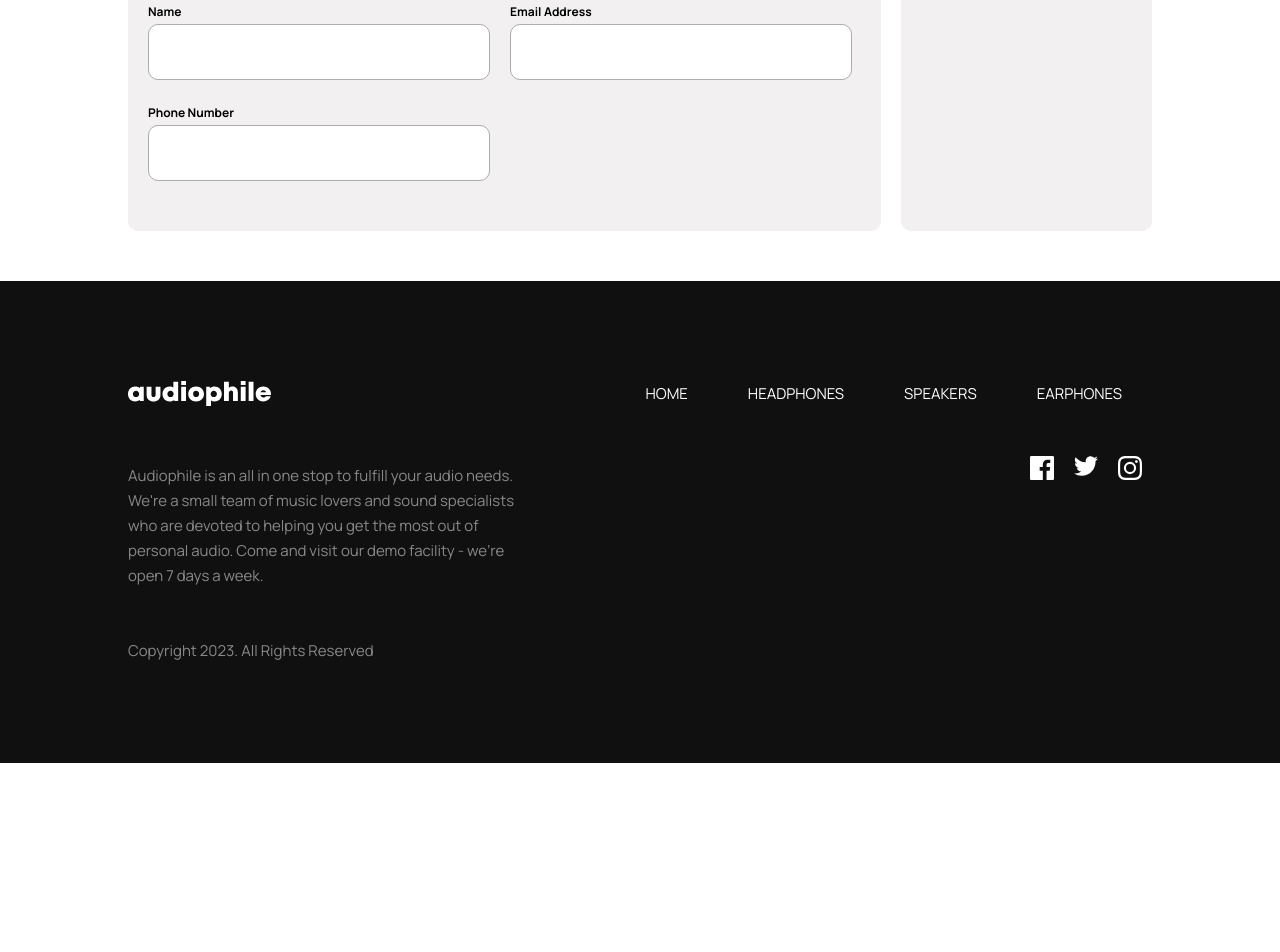
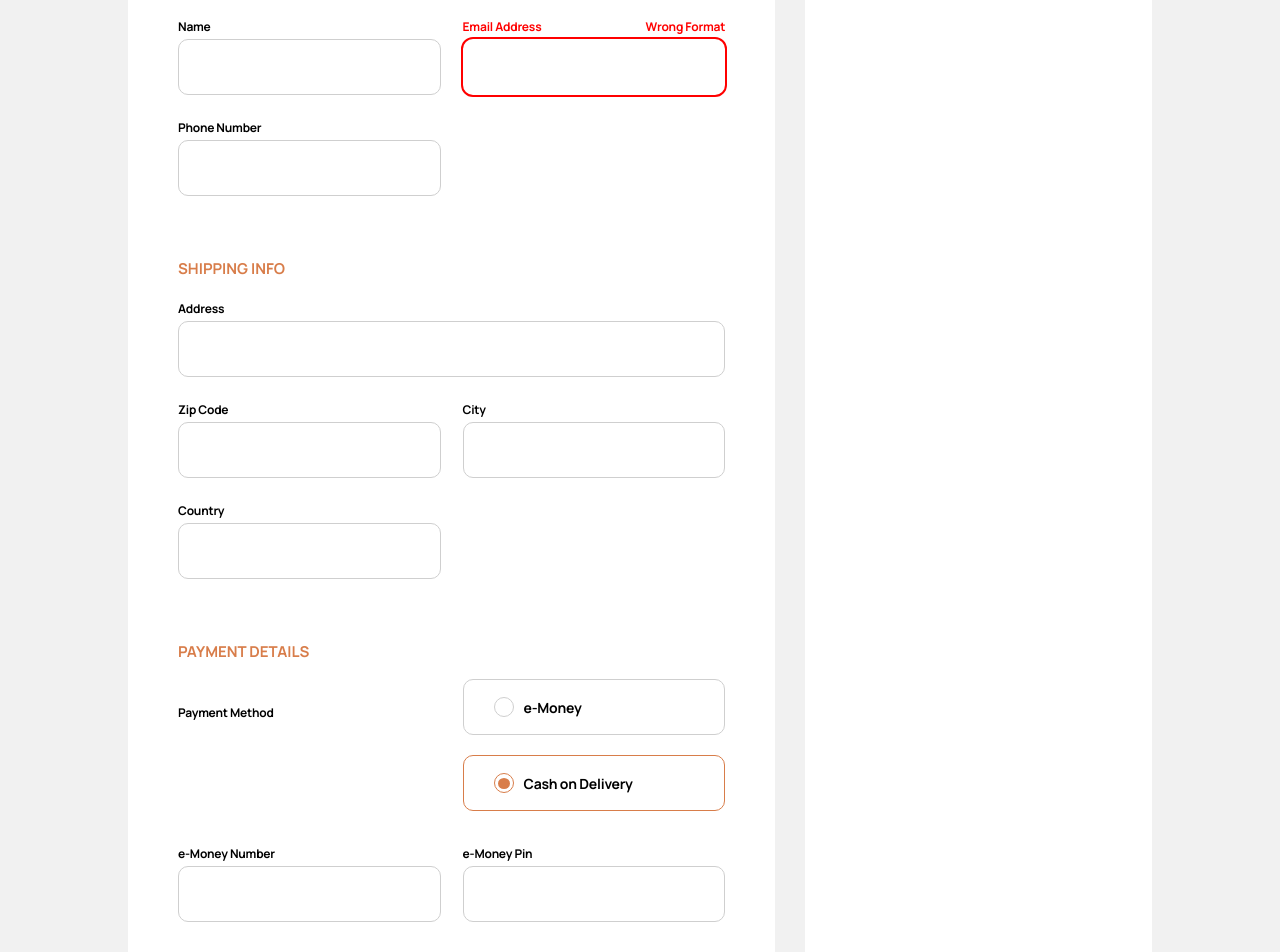
Before and after one commit to Zolfikaar/Audio-phile, a Vue app: page /checkout in a window 1280 px wide. Shown: the part 360-1312 px from the top of the page. Before the commit the page ends 1123 px from the top, so only its background shows below. Built offline with nearby package versions, Linux system fonts and the light colour scheme.

Commit message:
Complete checkout form main style

```diff
--- a/src/assets/base.css
+++ b/src/assets/base.css
@@ -7,7 +7,11 @@
   --light-gray: #f1f1f1;
   --ghost-white: #fafafa;
 }
-
+input::-webkit-outer-spin-button,
+input::-webkit-inner-spin-button {
+  -webkit-appearance: none;
+  margin: 0;
+}
 *,
 *::before,
 *::after,
@@ -168,4 +172,4 @@ button:hover{
   text-decoration: none;
   text-transform: uppercase;
 }
-#app{position: relative; z-index: 1;}
+#app{position: relative; z-index: 2;}
--- /dev/null
+++ b/src/components/icons/iconCashOn.vue
@@ -0,0 +1,3 @@
+<template>
+  <svg width="48" height="48" xmlns="http://www.w3.org/2000/svg"><path d="M46.594 8.438H42.28c-.448 0-.869.213-1.134.574l-2.694 3.674a1.15 1.15 0 1 1-1.848-1.37c2.568-3.53 2.864-3.545 2.864-4.285 0-.779-.636-1.406-1.407-1.406h-5.404a17.658 17.658 0 0 1 9.606-2.813h4.33a1.406 1.406 0 0 0 0-2.812h-4.33c-5.277 0-10.33 2.02-14.142 5.625h-8.34c-.777 0-1.407.63-1.407 1.406v9.938H9.844c-.777 0-1.406.63-1.406 1.406v15.6a14.053 14.053 0 0 0-7.824 3.089 1.406 1.406 0 1 0 1.772 2.185 11.226 11.226 0 0 1 7.048-2.499h3.129c.775 0 1.406.63 1.406 1.406 0 .776-.631 1.407-1.406 1.407H8.436a1.406 1.406 0 0 0 0 2.812h13.728a4.226 4.226 0 0 1-3.977 2.813H1.405a1.406 1.406 0 0 0 0 2.812h16.782c3.395 0 6.236-2.42 6.89-5.625h7.36c.776 0 1.406-.63 1.406-1.406V25.312h9.843c.777 0 1.407-.63 1.407-1.406V11.25h1.5a1.406 1.406 0 0 0 0-2.813ZM33.61 17.599a1.404 1.404 0 0 0-1.172-.63h-3.085c-1.084-1.834.241-4.172 2.381-4.172 2.531 0 3.708 3.115 1.876 4.802ZM21.188 8.437h14.06c-.744 1.03-1.057 1.305-1.352 1.983-4.216-1.779-8.726 2.057-7.559 6.549h-5.15V8.437ZM19.78 19.782h2.813v5.625H19.78v-5.625Zm11.25 19.782h-14.49c.969-2.735-1.07-5.626-3.979-5.626H11.25V19.782h5.719v7.032c0 .776.63 1.406 1.406 1.406H24c.777 0 1.406-.63 1.406-1.407v-7.03h5.625v19.78ZM33.844 22.5v-1.771a5.56 5.56 0 0 0 3.453-4.769 3.954 3.954 0 0 0 3.424-1.611l1.56-2.127V22.5h-8.437Z" fill="#D87D4A"/></svg>
+</template>
--- a/src/views/CheckoutView.vue
+++ b/src/views/CheckoutView.vue
@@ -1,5 +1,5 @@
 <script setup>
-
+import iconCashOn from '@/components/icons/iconCashOn.vue'
 </script>
 
 <template>
@@ -16,6 +16,7 @@
         <div class="checkout-form">
           <h3>Checkout</h3>
           <form>
+
             <div class="form-group">
               <div class="group-title">Billing Details</div>
               <div class="group">
@@ -23,8 +24,8 @@
                   <label>Name</label>
                   <input type="text">
                 </div>
-                <div class="group-item">
-                  <label>Email Address</label>
+                <div class="group-item error-state">
+                  <label>Email Address <span class="error">Wrong Format</span></label>
                   <input type="email">
                 </div>
                 <div class="group-item">
@@ -33,6 +34,66 @@
                 </div>
               </div>
             </div>
+
+            <div class="form-group">
+              <div class="group-title">Shipping Info</div>
+              <div class="group">
+                <div class="group-item address">
+                  <label>Address</label>
+                  <input type="text">
+                </div>
+                <div class="group-item zip-code">
+                  <label>Zip Code</label>
+                  <input type="number">
+                </div>
+                <div class="group-item">
+                  <label>City</label>
+                  <input type="text">
+                </div>
+                <div class="group-item">
+                  <label>Country</label>
+                  <input type="text">
+                </div>
+              </div>
+            </div>
+
+            <div class="form-group payment-details">
+              <div class="group-title">payment details</div>
+              <div class="group-item">
+                <label>Payment Method</label>
+                <div class="payment-options">
+                  <div class="option ">
+                    <span class="checkbox"></span>
+                    <span>e-Money</span>
+                  </div>
+                  <div class="option checked">
+                    <span class="checkbox"></span>
+                    <span>Cash on Delivery</span>
+                  </div>
+                </div>
+              </div>
+            </div>
+
+            <div class="form-group emoney-info">
+              <div class="group">
+                <div class="group-item">
+                  <label>e-Money Number</label>
+                  <input type="number">
+                </div>
+                <div class="group-item">
+                  <label>e-Money Pin</label>
+                  <input type="number">
+                </div>
+              </div>
+            </div>
+
+            <div class="form-group on-delivery-info">
+              <div class="icon">
+                <iconCashOn />
+              </div>
+              <p>The ‘Cash on Delivery’ option enables you to pay in cash when our delivery courier arrives at your residence. Just make sure your address is correct so that your order will not be cancelled.</p>
+            </div>
+
           </form>
         </div>
 
@@ -47,59 +108,128 @@
   </div>
 </template>
 
-<style>
-.checkout-page{margin: 50px 0;}
-.checkout-page .checkout-header{margin-bottom: 50px;}
+<style >
+#app.checkout-page{background-color: #f1f1f1 !important;}
+.checkout-page .checkout-header{margin: 50px 0;}
 .checkout-page .checkout-content{
   display: flex;
   justify-content: space-between;
+  margin-bottom: 50px;
 }
+.checkout-page .checkout-content .cart-summary{width: 35%;}
 .checkout-page .checkout-content .cart-summary,
 .checkout-page .checkout-content .checkout-form{
   border-radius: 10px;
-  background-color: #f2f0f0;
-  padding: 30px 20px;
+  background-color: white;
 }
 .checkout-page .checkout-content .checkout-form{
-  width: 75%;
-  margin-right: 20px;
+  width: 65%;
+  margin-right: 30px;
+  padding: 50px;
 }
+.checkout-page .checkout-content .checkout-form form .form-group:nth-child(2){margin: 30px 0;}
 .checkout-page .checkout-content .checkout-form form .form-group .group-title{
   text-transform: uppercase;
   color: var(--main-orang);
-  margin:  40px 0 20px 0;
+  margin:  40px 0 15px 0;
   font-weight: bold;
 }
 .checkout-page .checkout-content .checkout-form form .form-group .group{
   display: flex;
   flex-wrap: wrap;
+  justify-content: space-between;
 }
-.checkout-page .checkout-content .checkout-form form .form-group .group .group-item:first-child{
-  margin-right: 20px;
-}
+.checkout-page .checkout-content .checkout-form form .form-group .group .group-item:first-child{margin-right: 20px;}
+.checkout-page .checkout-content .checkout-form form .form-group:nth-child(2) .group-item.address{width: 100%; margin-right: unset;}
+.checkout-page .checkout-content .checkout-form form .form-group:nth-child(2) .group-item.zip-code{margin-right: 20px;}
 .checkout-page .checkout-content .checkout-form form .form-group .group .group-item{
   width: 48%;
   margin-bottom: 20px;
 }
+.checkout-page .checkout-content .checkout-form form .form-group .group .group-item.error-state label{color: red;}
+.checkout-page .checkout-content .checkout-form form .form-group .group .group-item.error-state input{
+  border: unset;
+  outline: 2px solid red;
+}
+.checkout-page .checkout-content .checkout-form form .form-group.payment-details .group-item label,
 .checkout-page .checkout-content .checkout-form form .form-group .group .group-item label{
   display: block;
   font-weight: bold;
   font-size: 12px;
+  letter-spacing: -.21px;
+}
+.checkout-page .checkout-content .checkout-form form .form-group .group .group-item label .error{
+  color: red;
+  font-weight: bold;
+  font-size: 12px;
+  float: right;
 }
 .checkout-page .checkout-content .checkout-form form .form-group .group .group-item input{
-  border: 1px solid #acacac;
+  border: 1px solid #cfcfcf;
   border-radius: 10px;
   height: 56px;
   width: 100%;
-  padding: 0 10px;
+  padding: 0 20px;
 }
 .checkout-page .checkout-content .checkout-form form .form-group .group .group-item input:focus{
   outline: 1px solid var(--main-orang);
   border: unset;
 }
-.checkout-page .checkout-content .cart-summary{
-  width: 25%;
+.checkout-page .checkout-content .checkout-form form .form-group.payment-details{margin-bottom: 30px;}
+.checkout-page .checkout-content .checkout-form form .form-group.payment-details .group-item{
+  display: flex;
+  justify-content: space-between;
+  align-items: baseline;
+  width: 100%;
 }
+.checkout-page .checkout-content .checkout-form form .form-group.payment-details .group-item .payment-options{width: 48%;}
+.checkout-page .checkout-content .checkout-form form .form-group.payment-details .group-item .payment-options .option:first-child{margin-bottom: 20px;}
+.checkout-page .checkout-content .checkout-form form .form-group.payment-details .group-item .payment-options .option {
+  height: 56px;
+  width: 100%;
+  border-radius: 10px;
+  border: 1px solid #cfcfcf;
+  display: flex;
+  align-items: center;
+  padding-left: 20px;
+  position: relative;
+}
+.checkout-page .checkout-content .checkout-form form .form-group.payment-details .group-item .payment-options .option:hover{
+  cursor: pointer;
+  border: 1px solid var(--main-orang);
+}
+.checkout-page .checkout-content .checkout-form form .form-group.payment-details .group-item .payment-options .option.checked{border: 1px solid var(--main-orang);}
+.checkout-page .checkout-content .checkout-form form .form-group.payment-details .group-item .payment-options .option.checked .checkbox{border: 1px solid var(--main-orang);}
+.checkout-page .checkout-content .checkout-form form .form-group.payment-details .group-item .payment-options .option .checkbox{
+  width: 20px;
+  height: 20px;
+  border-radius: 50%;
+  border: 1px solid #cfcfcf;
+}
+/* Create the indicator (the dot/circle - hidden when not checked) */
+.checkout-page .checkout-content .checkout-form form .form-group.payment-details .group-item .payment-options .option .checkbox:after {
+  content: "";
+  position: absolute;
+  display: none;
+}
+.checkout-page .checkout-content .checkout-form form .form-group.payment-details .group-item .payment-options .option.checked .checkbox:after {display: block;}
+/* Style the indicator (dot/circle) */
+.checkout-page .checkout-content .checkout-form form .form-group.payment-details .group-item .payment-options .option .checkbox:after{
+  top: 22px;
+  left: 34px;
+  width: 12px;
+  height: 11px;
+  border-radius: 50%;
+  background: var(--main-orang);
+}
+.checkout-page .checkout-content .checkout-form form .form-group.payment-details .group-item .payment-options .option span{
+  font-weight: bold;
+  font-size: 14px;
+  letter-spacing: -.25px;
+  margin-left: 10px;
+}
+.checkout-page .checkout-content .checkout-form form .form-group.on-delivery-info,
+.checkout-page .checkout-content .checkout-form form .form-group.emoney-info{margin: 30px 0;}
 
 
 </style>
```
Also changed, not shown: src/router/index.js (+18 -6 lines).
